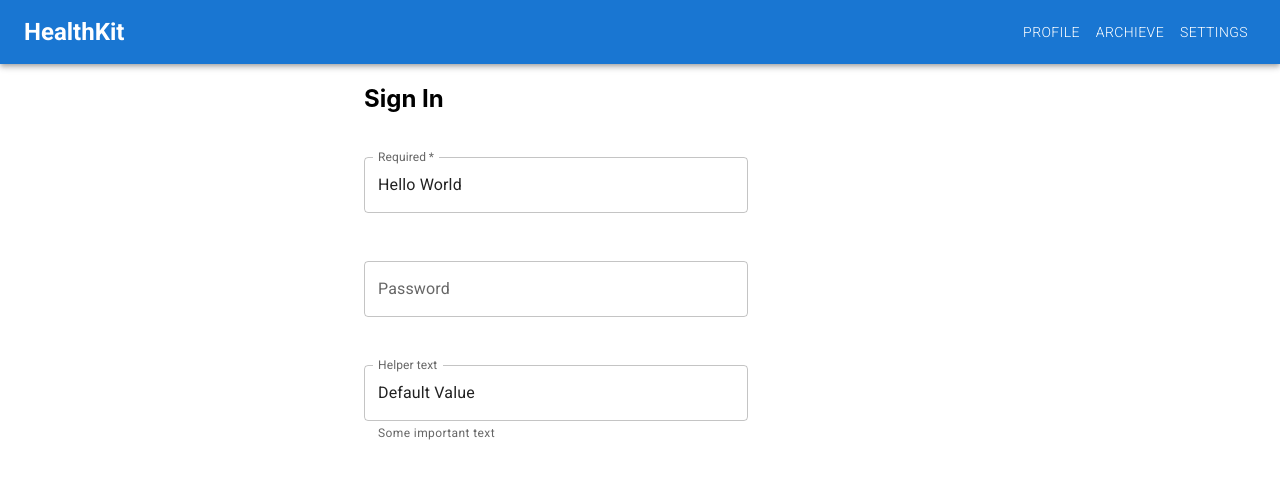
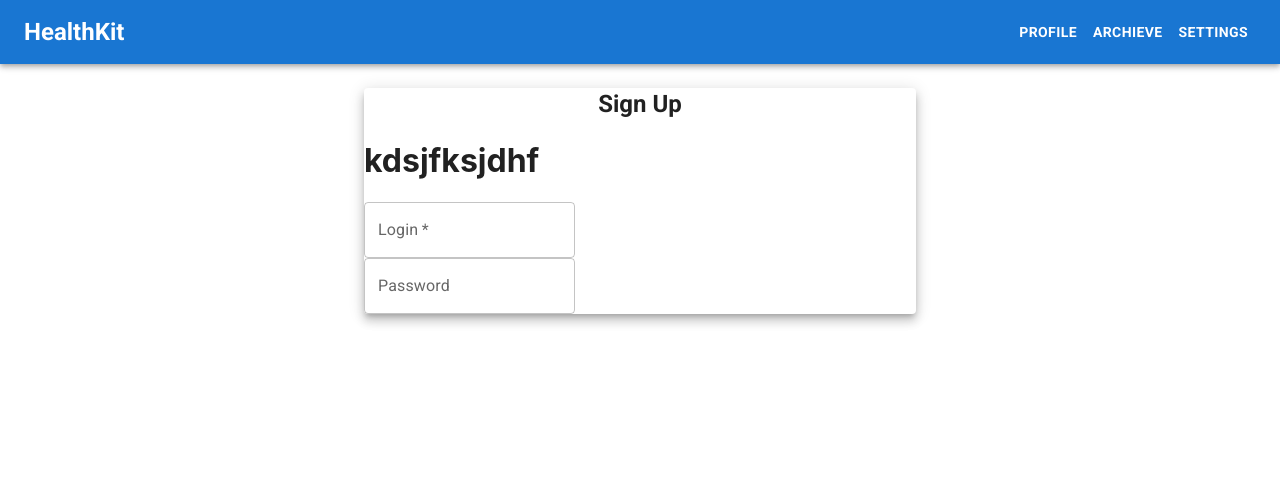
Before and after one commit to EkaterinaPushkova/health-kit, a React (Create React App) app: page / in a window 1280 px wide. Shown: the top 478 px of the page. Built offline with nearby package versions, Linux system fonts and the light colour scheme.

Commit message:
done UI authorization.js and create registration.js

```diff
--- a/src/App.js
+++ b/src/App.js
@@ -8,7 +8,7 @@ import Button from '@mui/material/Button';
 
 function App(){
   return(
-      <Box sx={{ flexGrow: 1 }}>
+    <Box sx={{ flexGrow: 1 }}>
         <AppBar position="static">
           <Toolbar>
             <Typography
@@ -21,13 +21,13 @@ function App(){
             </Typography>
               <Button
               color="inherit"
-              sx={{fontWeight: 'light'}}>Profile</Button>
+              sx={{fontWeight: 'bold'}}>Profile</Button>
               <Button
               color="inherit"
-              sx={{fontWeight: 'light'}}>Archieve</Button>
+              sx={{fontWeight: 'bold'}}>Archieve</Button>
               <Button
               color="inherit"
-              sx={{fontWeight: 'light'}}>Settings</Button>
+              sx={{fontWeight: 'bold'}}>Settings</Button>
           </Toolbar>
         </AppBar>
       </Box>
--- a/src/index.js
+++ b/src/index.js
@@ -2,12 +2,13 @@ import React from 'react';
 import ReactDOM from 'react-dom/client';
 import './index.css';
 import App from './App';
-import Auth from './pages/Auth/authorization';
+// import Auth from './pages/Auth/authorization';
+import Register from './pages/Registration/registration';
 
 const root = ReactDOM.createRoot(document.getElementById('root'));
 root.render(
   <React.StrictMode>
     <App />
-    <Auth />
+    <Register />
   </React.StrictMode>
 );
--- a/src/pages/Auth/authorization.js
+++ b/src/pages/Auth/authorization.js
@@ -1,48 +1,76 @@
-import * as React from 'react';
 import Box from '@mui/material/Box';
-import { TextField } from '@mui/material';
-import { Container } from '@mui/material';
-import './authorization.css';
+import { Button, Paper, TextField, Typography } from '@mui/material';
+import { Container, Grid } from '@mui/material';
 
 function Auth() {
   return (
-    <Container maxWidth='sm'
-    sx={{
-      justifyContent: 'center',
+    <Container maxWidth="sm">
+      <Paper elevation={7} sx={{mt: 3}}>
+        <Container maxWidth="sm">
+        <Typography variant="h5" align="center" color="textPrimary" fontWeight="600">Sign In</Typography>
+        <Grid container justifyContent="center" direction='column'>
+          <Box sx={{
+            '& .MuiTextField-root': {
+             width: '100%',
+             mb: 3,
+            },
+            alignItems: 'center',
+            mx: 10,
+            my: 2
           }}>
-     <Box
-        component="form"
-        sx={{
-          '& .MuiTextField-root': { my: 3, width: '30vw', direction: 'column'},
-        }}
-        noValidate
-        autoComplete="off"
-      >
-      <h2>Sign In</h2>
-        <div>
-
+          <Grid item>
           <TextField
               required
               id="outlined-required"
-            label="Required"
-            defaultValue="Hello World"
+              label="Login"
+              placeholder="Hello World"
             />
+          </Grid>
+          <Grid item>
           <TextField
               id="outlined-password-input"
               label="Password"
               type="password"
               autoComplete="current-password"
             />
+          </Grid>
+          <Grid item>
           <TextField
               id="outlined-helperText"
               label="Helper text"
               defaultValue="Default Value"
-            helperText="Some important text"
+              // helperText="Some important text"
             />
-        </div>
+          </Grid>
+            </Box>
+        </Grid>
+        <Container maxWidth="sm">
+          <Box sx={{
+            '& .MuiButton-root':{
+              mb: 2
+            },
+            justify: 'center'
+          }}>
+            <Grid container spacing={3} justifyContent="center">
+              <Grid item>
+                <Button
+                  type="submit"
+                  variant='contained'
+                  onClick={() => {
+                    alert('LoL');
+                  }}>Login
+                </Button>
+              </Grid>
+              <Grid item>
+                <Button type="submit" variant="outlined">Sign Up</Button>
+              </Grid>
+            </Grid>
           </Box>
         </Container>
 
+        </Container>
+      </Paper>
+    </Container>
   );
 }
 export default Auth;
--- /dev/null
+++ b/src/pages/Registration/registration.js
@@ -0,0 +1,37 @@
+import { Container, Grid, Paper, Typography, TextField } from "@mui/material";
+
+
+function Register() {
+    return(
+        <Container maxWidth='sm'>
+        <Paper elevation={7} sx={{mt: 3}}>
+            <Grid container justifyContent='center' direction='column'>
+                <Grid item>
+                    <Typography variant="h5" align="center" color="textPrimary" fontWeight="600">Sign Up</Typography>
+                </Grid>
+                <Grid item>
+                    <h1>kdsjfksjdhf</h1>
+                </Grid>
+                <Grid item>
+                    <TextField
+                        required
+                        id="outlined-required"
+                        label="Login"
+                        placeholder="Hello World"
+                    />
+                </Grid>
+                <Grid item>
+                    <TextField
+                        id="outlined-password-input"
+                        label="Password"
+                        type="password"
+                        autoComplete="current-password"
+                    />
+                </Grid>
+            </Grid>
+        </Paper>
+        </Container>
+    )
+}
+
+export default Register;
```
Also changed, not shown: src/pages/Auth/authorization.css (deleted). Lines whose indentation alone changed are shown as unchanged.
